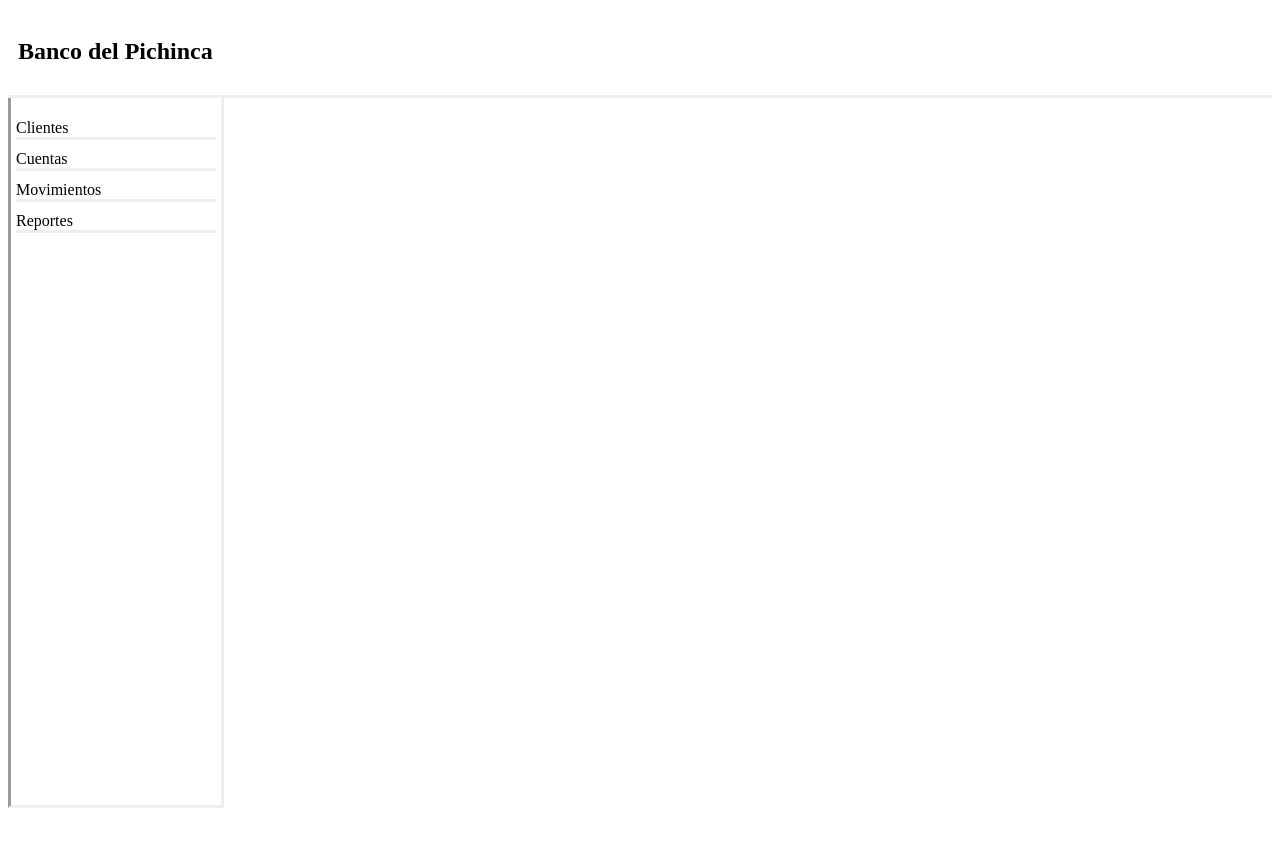
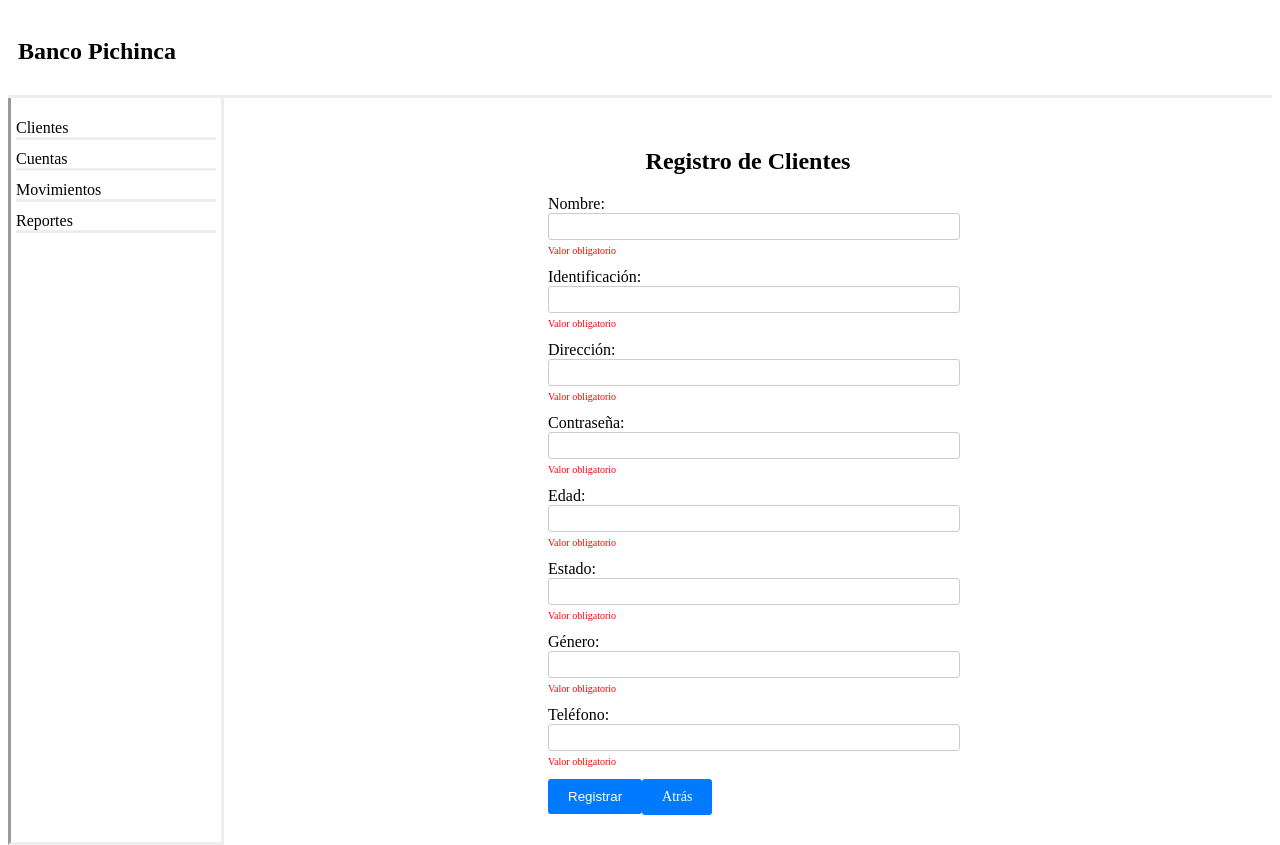
Before and after one commit to apaul6dev/frontdevsu, an Angular app: page /crearCliente/0 in a window 1280 px wide. Before the commit this address led to /. Before the commit the page ends 816 px from the top, so only its background shows below. Built offline with nearby package versions, Linux system fonts and the light colour scheme.

Commit message:
eliminar cuenta

```diff
--- a/src/app/app-routing.module.ts
+++ b/src/app/app-routing.module.ts
@@ -8,7 +8,7 @@
 
 const routes: Routes = [
   { path: 'clientes', component: ClientesComponent },
-  { path: 'crearCliente', component: RegistrarClienteComponent },
+  { path: 'crearCliente/:id', component: RegistrarClienteComponent },
 
   { path: 'cuentas', component: CuentasComponent },
   { path: 'movimientos', component: MovimientosComponent },
--- a/src/app/app.component.html
+++ b/src/app/app.component.html
@@ -1,6 +1,6 @@
 <div class="container">
   <header>
-    <h2>Banco del Pichinca</h2>
+    <h2>Banco Pichinca</h2>
   </header>
   <div class="content">
     <nav class="sidenav">
--- a/src/app/pages/clientes/clientes.component.html
+++ b/src/app/pages/clientes/clientes.component.html
@@ -7,7 +7,7 @@
 
         <input type="text" [(ngModel)]="terminoBusqueda" placeholder="Buscar por Nombre" (input)="buscarDatos()">
 
-        <a class="yellow-button" routerLink="/crearCliente">Nuevo</a>
+        <a class="yellow-button" routerLink="/crearCliente/0">Nuevo</a>
     </div>
 
     <table>
@@ -22,6 +22,7 @@
                 <th>Estado</th>
                 <th>Género</th>
                 <th>Teléfono</th>
+                <th>Acciones</th>
             </tr>
         </thead>
         <tbody>
@@ -35,6 +36,10 @@
                 <td>{{ dato.estado }}</td>
                 <td>{{ dato.genero }}</td>
                 <td>{{ dato.telefono }}</td>
+                <td>
+                    <button (click)="eliminar(dato.idPersona)">Eliminar</button>
+                    <button (click)="modificar(dato.idPersona)">Modificar</button>
+                </td>
             </tr>
         </tbody>
     </table>
--- a/src/app/pages/clientes/clientes.component.ts
+++ b/src/app/pages/clientes/clientes.component.ts
@@ -1,6 +1,5 @@
 import { Component, OnInit } from '@angular/core';
 import { ClientesService } from './clientes.service';
-import { Subject } from 'rxjs';
 
 @Component({
     selector: 'app-clientes',
@@ -16,10 +15,11 @@
     constructor(private clientesService: ClientesService) { }
 
     ngOnInit(): void {
-        this.getAllClientes();
-    }
+        this.clientesService.datosCambio.subscribe(rs => {
+            this.datos = rs;
+            this.datosTodo = rs;
+        });
 
-    getAllClientes() {
         this.clientesService.getAll().subscribe(rs => {
             this.datos = rs;
             this.datosTodo = rs;
@@ -40,4 +40,16 @@
         this.datos = this.datosTodo
     }
 
+    eliminar(idCliente: any) {
+        this.clientesService.eliminar(idCliente).subscribe(data => {
+            this.clientesService.getAll().subscribe(data2 => {
+                this.clientesService.datosCambio.next(data2);
+            });
+        });
+    }
+
+    modificar(idCliente: any) {
+        console.log('modificar', idCliente);
+    }
+
 }
--- a/src/app/pages/clientes/clientes.service.ts
+++ b/src/app/pages/clientes/clientes.service.ts
@@ -1,12 +1,15 @@
 import { HttpClient } from "@angular/common/http";
 import { Injectable } from "@angular/core";
 import { HOST } from "../shared/constants";
+import { Subject } from "rxjs";
 
 
 @Injectable({
     providedIn: 'root'
 })
 export class ClientesService {
+
+    datosCambio = new Subject<any>();
 
     url = `${HOST}/clientes`;
 
@@ -17,13 +20,17 @@
     }
 
     getAll() {
-        return this.http.get<any>(`${this.url}`);
+        return this.http.get<any[]>(`${this.url}`);
     }
 
     create(cliente:any) {
         return this.http.post(this.url, cliente);
     }
 
+    eliminar(id:number){
+        return this.http.delete(`${this.url}/${id}`);
+    }
+
 
 
 }
--- a/src/app/pages/clientes/registrar/registrar-cliente.component.scss
+++ b/src/app/pages/clientes/registrar/registrar-cliente.component.scss
@@ -1,7 +1,7 @@
 .registro-container {
   max-width: 400px;
   margin: 0 auto;
-  padding: 20px;
+  padding: 10px;
 
   h2 {
     text-align: center;
--- a/src/styles.scss
+++ b/src/styles.scss
@@ -1,7 +1,7 @@
 /* You can add global styles to this file, and also import other style files */
 .error-message {
     color: red;
-    font-size: 12px;
+    font-size: 10px;
   }
 
 .blue-button {
@@ -9,7 +9,7 @@
     color: #fff;
     padding: 10px 20px;
     border: none;
-    border-radius: 5px;
+    border-radius: 3px;
     cursor: pointer;
     font-size: 14px;
     text-align: center;
```
